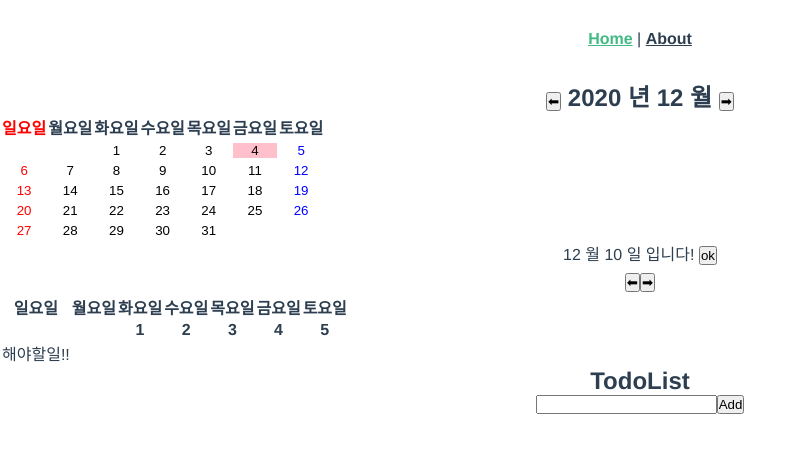
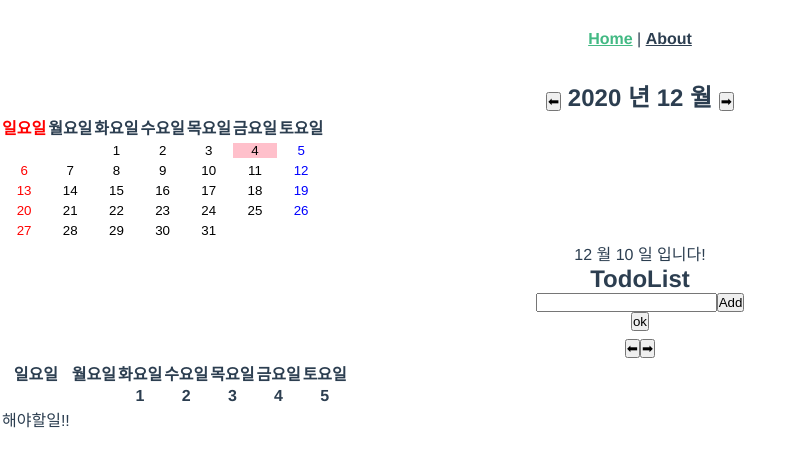
Before and after one commit to mingddo/WinterSoldier, a Vue app: page / in a window 1280 px wide. Both pictures are taken after a click on the button "10". Shown: the top 466 px of the page, without its empty margins (0-804 px from the left). Built offline with nearby package versions, Linux system fonts and the light colour scheme.

Commit message:
[수민] feat: 클릭시, 현재 년월시 todo에 상속

```diff
--- a/src/views/Calendar.vue
+++ b/src/views/Calendar.vue
@@ -45,13 +45,17 @@
     <!--월간 달력에서 날짜 클릭시 뜨는 모달창 구역-->
     <div :class="{dayModal:!modal}">
       {{ month }} 월 {{ thisDay }} 일 입니다!
+        <div>
+          <TodoList :year="year" :month="month" :thisDay="thisDay"/>
+          <TodoForm :year="year" :month="month" :thisDay="thisDay"/>
+        </div>
       <button @click="modalDisappear">
         ok
       </button>
     </div>
 
     <!-- 주간 달력 구간 -->
-    <!-- 주간 달력 페이지 이동 -->
+    <!-- 주간 달력 페이지 이동 / 양쪽 버튼 이동시 주를 한 주씩 이동 가능, 디폴트는 오늘날짜에 해당 하는 주 -->
     <h2>
       <button @click="changeWeekly(-1)">
         ⬅
@@ -83,10 +87,6 @@
         </tbody>
       </table>
     </div>
-  <div>
-    <TodoList />
-    <TodoForm />
-  </div>
   </div>
 
 
```
